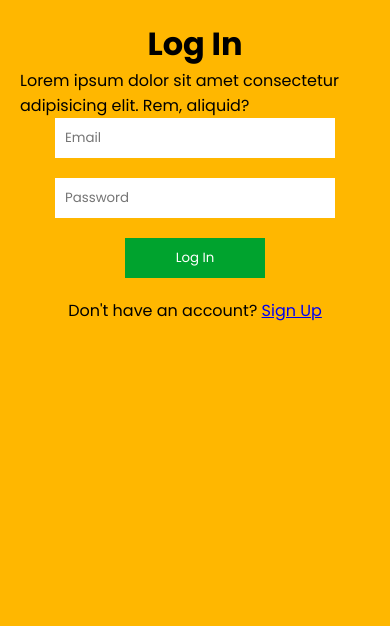
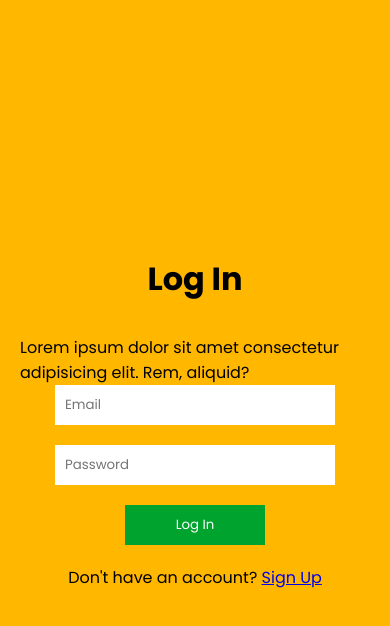
Before and after one commit to NiclanX/moh-dashboard, a React (Vite) app: page /login in a window 390 px wide. Shown: the top 626 px of the page. Built offline with nearby package versions, Linux system fonts and the light colour scheme.

Commit message:
mobile Adjusted

```diff
--- a/src/App.css
+++ b/src/App.css
@@ -24,8 +24,13 @@ form{
   display: flex;
   flex-direction: column;
   align-items: center;
+  justify-content: center;
   border-radius: 20px;
 
+}
+
+h1{
+  margin-bottom: 2rem;
 }
 
 a{
--- a/src/styles/responsive.css
+++ b/src/styles/responsive.css
@@ -1,4 +1,4 @@
-@media (width <= 400px){
+@media (width <= 800px){
     form{
         width: 100%;
         height: 100vh;
```
